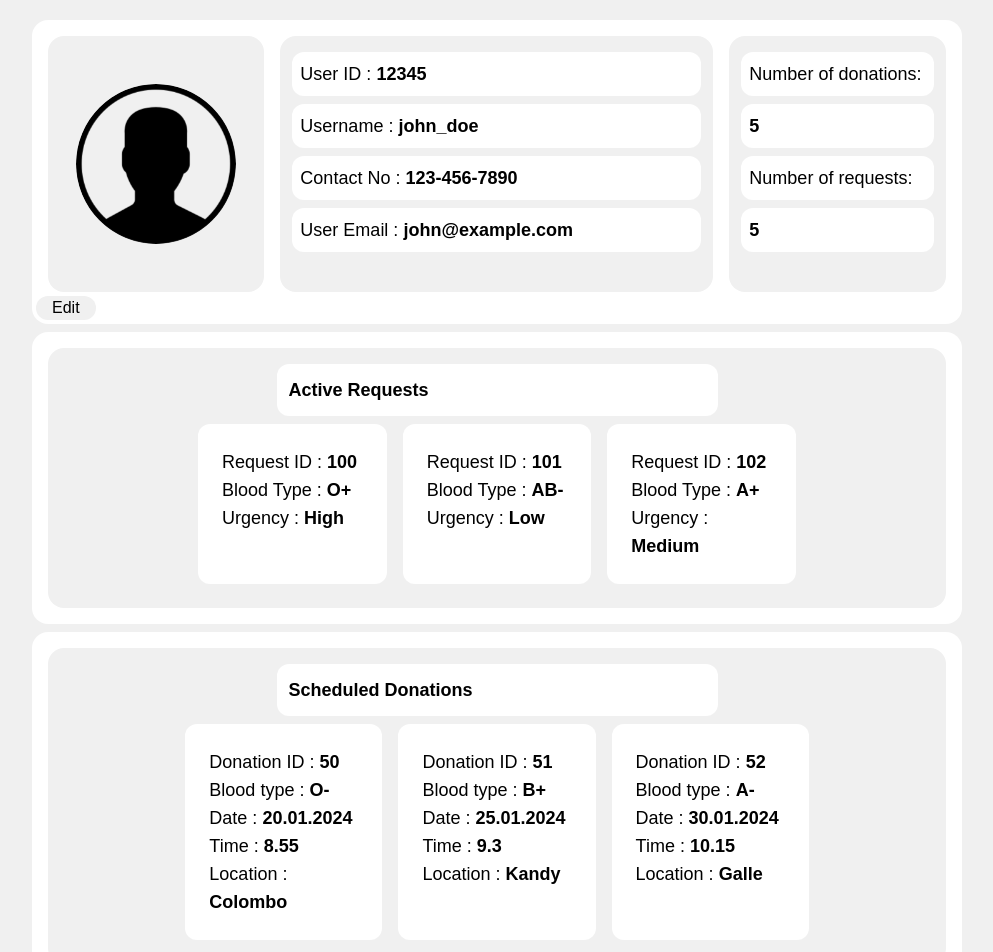
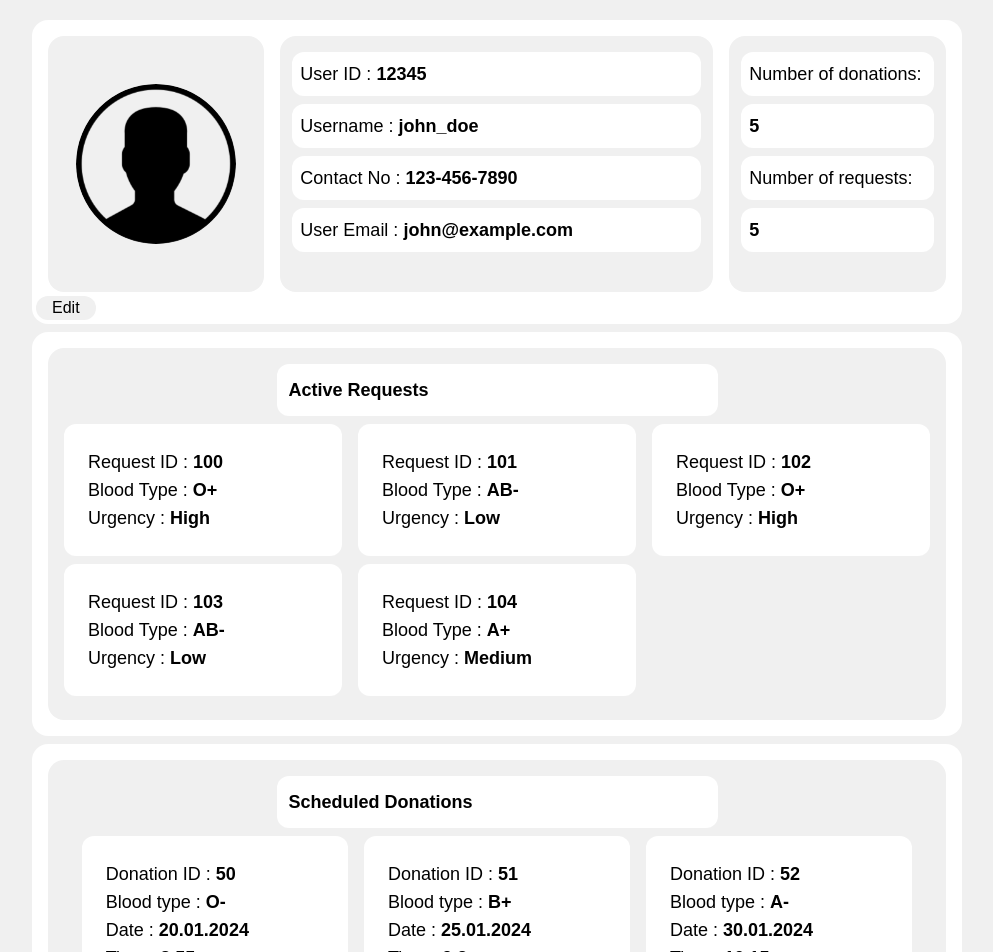
Before and after one commit to thisha-me/blood-chain-frontend, a React (Create React App) app: page / in a window 1280 px wide. Shown: the top 952 px of the page, without its empty margins (143-1136 px from the left). Built offline with nearby package versions, Linux system fonts and the light colour scheme.

Commit message:
Update userProfile page
Updated flex part in active requests and schedule donations components.

```diff
--- a/src/Pages/userProfilePage.js
+++ b/src/Pages/userProfilePage.js
@@ -14,14 +14,18 @@ const UserProfile = () => {
     requests: [
       { requestId: '100', bloodType: 'O+', urgency: 'High' },
       { requestId: '101', bloodType: 'AB-', urgency: 'Low' },
-      { requestId: '102', bloodType: 'A+', urgency: 'Medium' }
+      { requestId: '102', bloodType: 'O+', urgency: 'High' },
+      { requestId: '103', bloodType: 'AB-', urgency: 'Low' },
+      { requestId: '104', bloodType: 'A+', urgency: 'Medium' }
     ],
 
     //scheduled donations
     donations: [
       { donationId: '50', bloodType: 'O-', date: "20.01.2024", time: 8.55, location: 'Colombo' },
       { donationId: '51', bloodType: 'B+', date: "25.01.2024", time: 9.30, location: 'Kandy' },
-      { donationId: '52', bloodType: 'A-', date: "30.01.2024", time: 10.15, location: 'Galle' }
+      { donationId: '52', bloodType: 'A-', date: "30.01.2024", time: 10.15, location: 'Galle' },
+      { donationId: '53', bloodType: 'O-', date: "02.02.2024", time: 13.15, location: 'Matara' }
+
     ]
   });
 
@@ -80,9 +84,11 @@ const UserProfile = () => {
             <div className="font-bold text-lg flex rounded-xl mx-2 mb-2 bg-white p-3 sm:w-1/2">
               Active Requests
             </div>
-            <div className="flex">
+            <div className="flex flex-wrap">
               {userState.requests.map((request) => (
-                <div className="font-medium text-lg rounded-xl mx-2 mb-2 bg-white p-6 sm:w-1/3">
+                <div className="font-medium text-lg rounded-xl mx-2 mb-2 bg-white p-6 sm:w-1/3"
+                style={{ flexBasis: 'calc(33.33% - 16px)' }}
+                >
                   <div>
                     Request ID : <span className="font-bold text-lg text-black">{request.requestId}</span>
                   </div>
@@ -106,9 +112,10 @@ const UserProfile = () => {
             <div className="font-bold text-lg flex rounded-xl mx-2 mb-2 bg-white p-3 sm:w-1/2">
               Scheduled Donations
             </div>
-            <div className="flex">
+            <div className="flex flex-wrap">
               {userState.donations.map((donation) => (
-                <div className="font-medium text-lg rounded-xl mx-2 mb-2 bg-white p-6 sm:w-1/3">
+                <div className="font-medium text-lg rounded-xl mx-2 mb-2 bg-white p-6 sm:w-1/3"
+                style={{ flexBasis: 'calc(33.33% - 16px)' }}>
                   <div>
                     Donation ID : <span className="font-bold text-lg text-black">{donation.donationId}</span>
                   </div>
```
